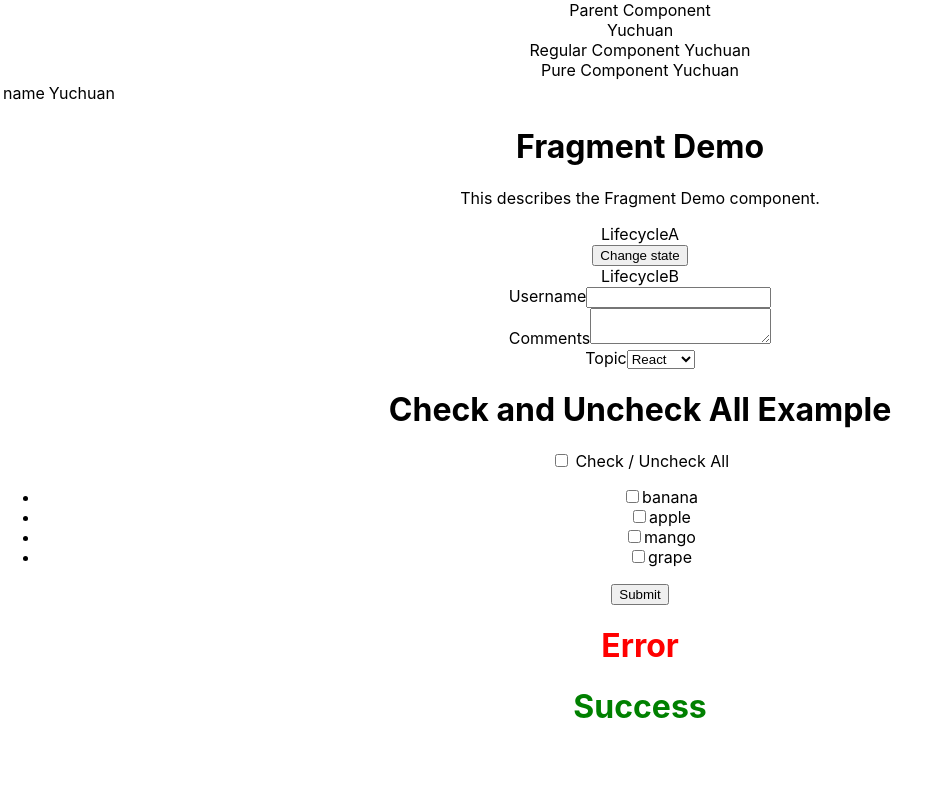
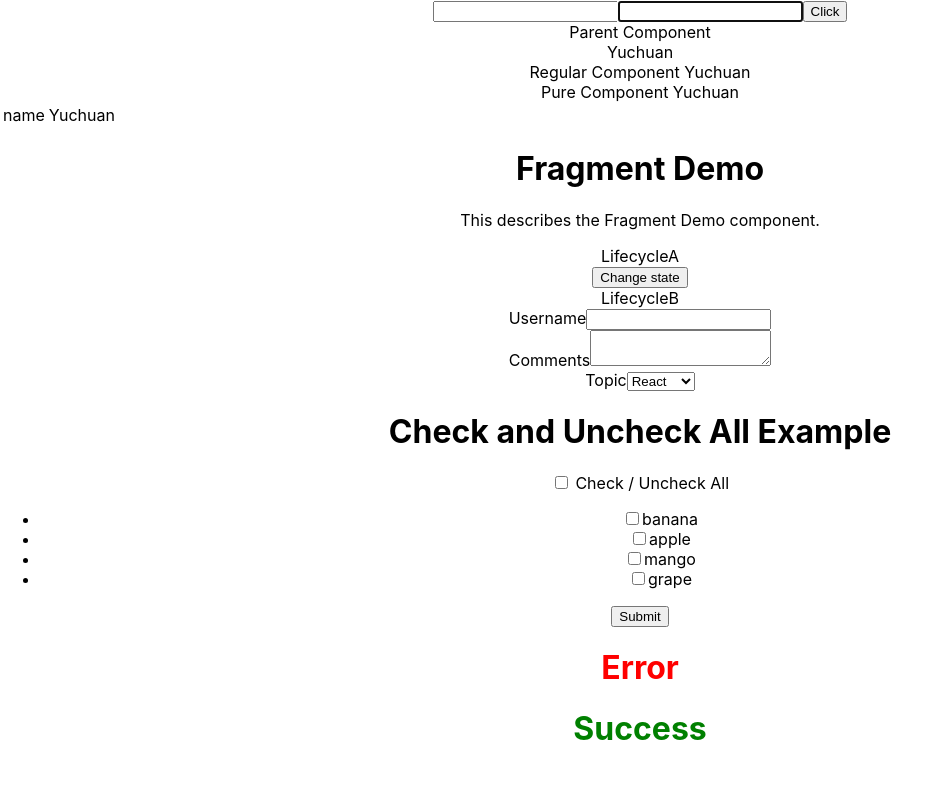
Before and after one commit to taoyuchuan/ReactDemo, a React (Create React App) app: page / in a window 1280 px wide. Shown: the top 787 px of the page, without its empty margins (0-950 px from the left). Built offline with nearby package versions, Linux system fonts and the light colour scheme.

Commit message:
Add refs

```diff
--- a/src/App.js
+++ b/src/App.js
@@ -21,11 +21,13 @@
 import FragmentDemo from './components/FragmentDemo'
 import Table from './components/Table'
 import ParentComp from './components/ParentComp'
+import RefsDemo from './components/RefsDemo'
 
 class App extends Component {
   render() {
     return (
       <div className="App">
+        <RefsDemo />
         <ParentComp />
         <Table />
         <FragmentDemo />
--- /dev/null
+++ b/src/components/RefsDemo.js
@@ -0,0 +1,38 @@
+import React, { Component } from 'react'
+
+class RefsDemo extends Component {
+  constructor(props) {
+    super(props)
+    this.inputRef = React.createRef()
+
+    this.cbRef = null
+    this.setCbRef = element => {
+      this.cbRef = element
+    }
+  }
+
+  componentDidMount() {
+    //this.inputRef.current.focus()
+    //console.log(this.inputRef)
+
+    if(this.cbRef) {
+      this.cbRef.focus()
+    }
+  }
+
+  clickHandler = () => {
+    alert(this.inputRef.current.value)
+  }
+
+  render() {
+    return(
+      <div>
+        <input type = 'text' ref = { this.inputRef } />
+        <input type = 'text' ref = { this.setCbRef } />
+        <button onClick = { this.clickHandler }>Click</button>
+      </div>
+    )
+  }
+}
+
+export default RefsDemo
```
